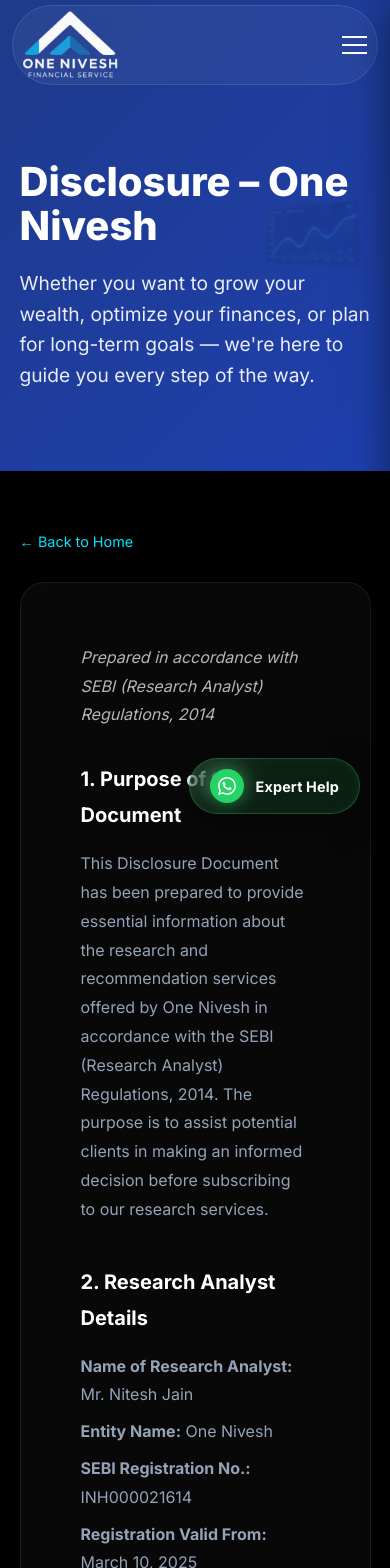
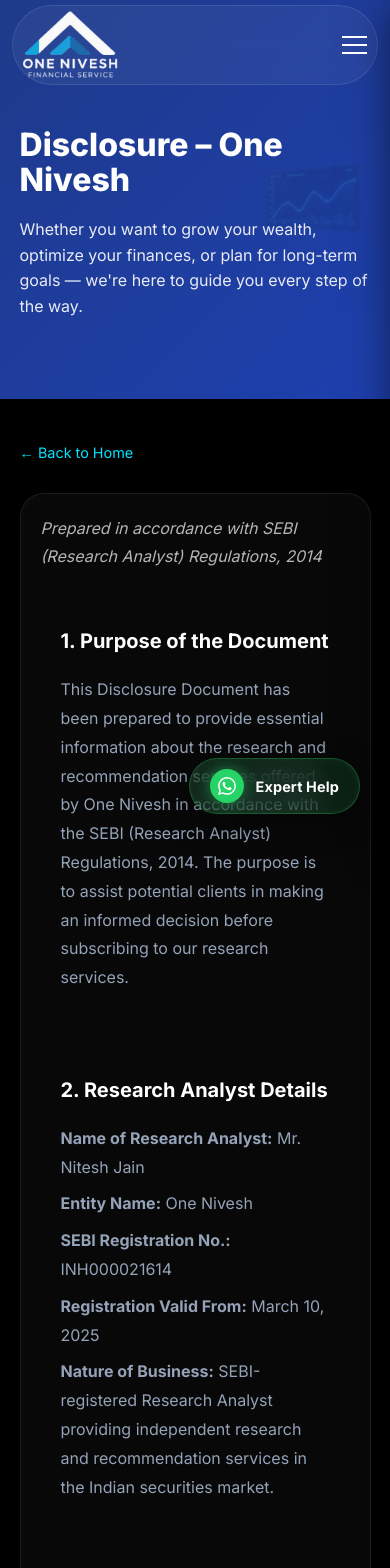
Before and after one commit to rithamonenivesh-crypto/onenivesh1, a Next.js app: page /legal/disclosure in a window 390 px wide. Shown: the top 1568 px of the page. Built offline with nearby package versions, Linux system fonts and the light colour scheme.

Commit message:
Fix legal page text overflow on mobile

```diff
--- a/src/app/globals.css
+++ b/src/app/globals.css
@@ -884,3 +884,21 @@
     border-color: rgba(37, 211, 102, 0.6) !important;
     box-shadow: 0 15px 45px rgba(0, 0, 0, 0.6), inset 0 0 15px rgba(255, 255, 255, 0.1) !important;
 }
+
+/* Legal Content Responsiveness */
+.legal-content-container {
+    width: 100%;
+}
+
+.legal-content-container section {
+    width: 100% !important;
+    overflow-wrap: break-word !important;
+    word-break: break-all !important; /* Forces breaking for long words like URLs */
+    word-break: break-word !important; /* Preferred if supported */
+}
+
+@media (max-width: 768px) {
+    .legal-content-container section {
+        padding: 20px !important; /* Smaller padding for nested sections on mobile */
+    }
+}
--- a/src/components/LegalLayout.tsx
+++ b/src/components/LegalLayout.tsx
@@ -6,19 +6,19 @@
     <main style={{ paddingBottom: '100px', minHeight: '80vh' }}>
       {/* Header Section */}
       <section style={{
-        padding: '160px 5% 80px',
+        padding: 'clamp(100px, 15vh, 160px) 5% clamp(60px, 10vh, 80px)',
         background: 'linear-gradient(135deg, #1e3a8a 0%, #1e40af 100%)',
         textAlign: 'left',
-        marginBottom: '60px',
+        marginBottom: 'clamp(30px, 5vh, 60px)',
         position: 'relative',
         overflow: 'hidden'
       }}>
         <div style={{ maxWidth: '1200px', margin: '0 auto', position: 'relative', zIndex: 2 }}>
-          <h1 style={{ fontSize: 'clamp(2.5rem, 6vw, 4rem)', fontWeight: 800, marginBottom: '20px', color: '#fff' }}>
+          <h1 style={{ fontSize: 'clamp(2rem, 6vw, 4rem)', fontWeight: 800, marginBottom: '20px', color: '#fff' }}>
             {title}
           </h1>
           {subtitle && (
-            <p style={{ color: 'rgba(255,255,255,0.9)', fontSize: '1.2rem', maxWidth: '800px', lineHeight: 1.6 }}>
+            <p style={{ color: 'rgba(255,255,255,0.9)', fontSize: 'clamp(1rem, 2vw, 1.2rem)', maxWidth: '800px', lineHeight: 1.6 }}>
               {subtitle}
             </p>
           )}
@@ -30,7 +30,14 @@
         <Link href="/" style={{ color: 'var(--primary-cyan)', textDecoration: 'none', fontSize: '0.9rem', display: 'inline-flex', alignItems: 'center', gap: '8px', marginBottom: '32px' }}>
           ← Back to Home
         </Link>
-        <div className="glass-card" style={{ position: 'relative', padding: '60px', lineHeight: 1.8, color: 'var(--text-grey)' }}>
+        <div className="glass-card" style={{
+          position: 'relative',
+          padding: 'clamp(20px, 5vw, 60px)',
+          lineHeight: 1.8,
+          color: 'var(--text-grey)',
+          wordBreak: 'break-word',
+          overflowWrap: 'break-word'
+        }}>
           {children}
         </div>
       </div>
```
